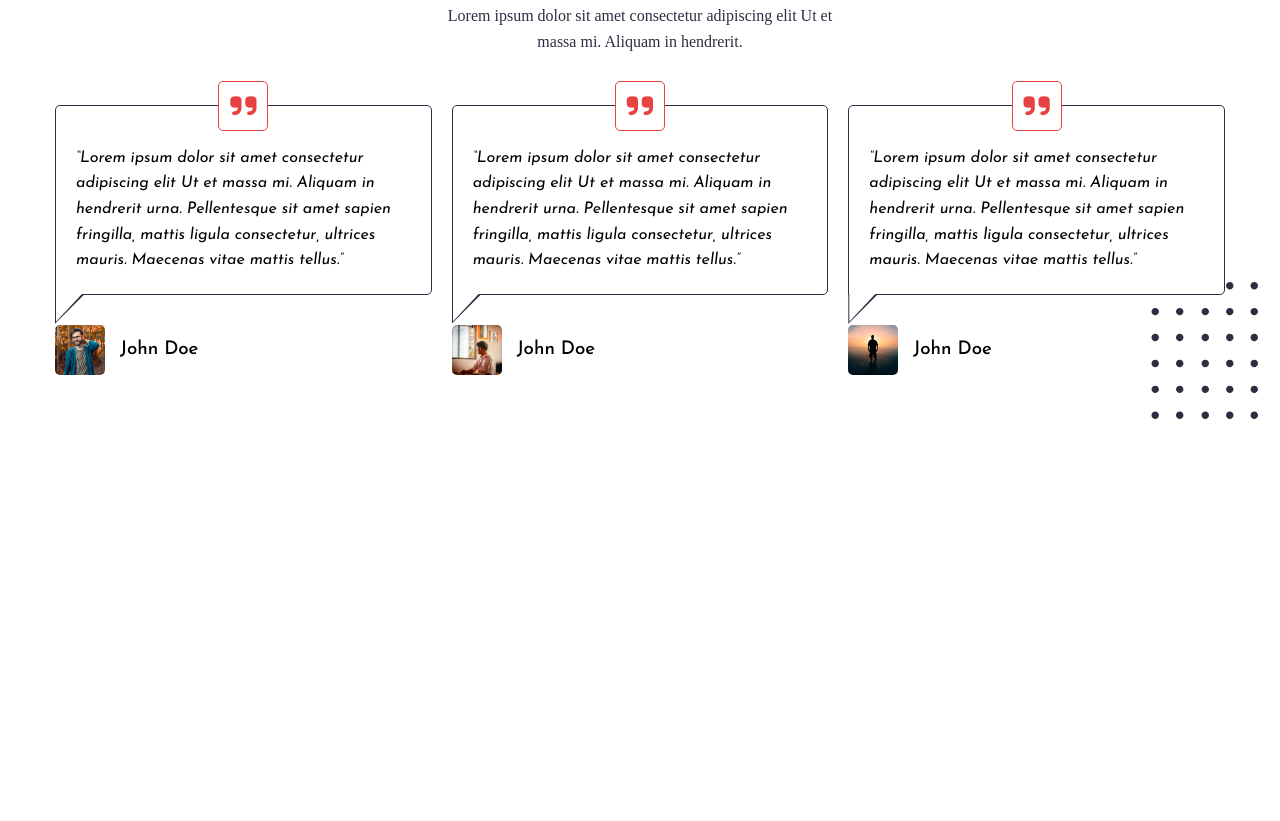
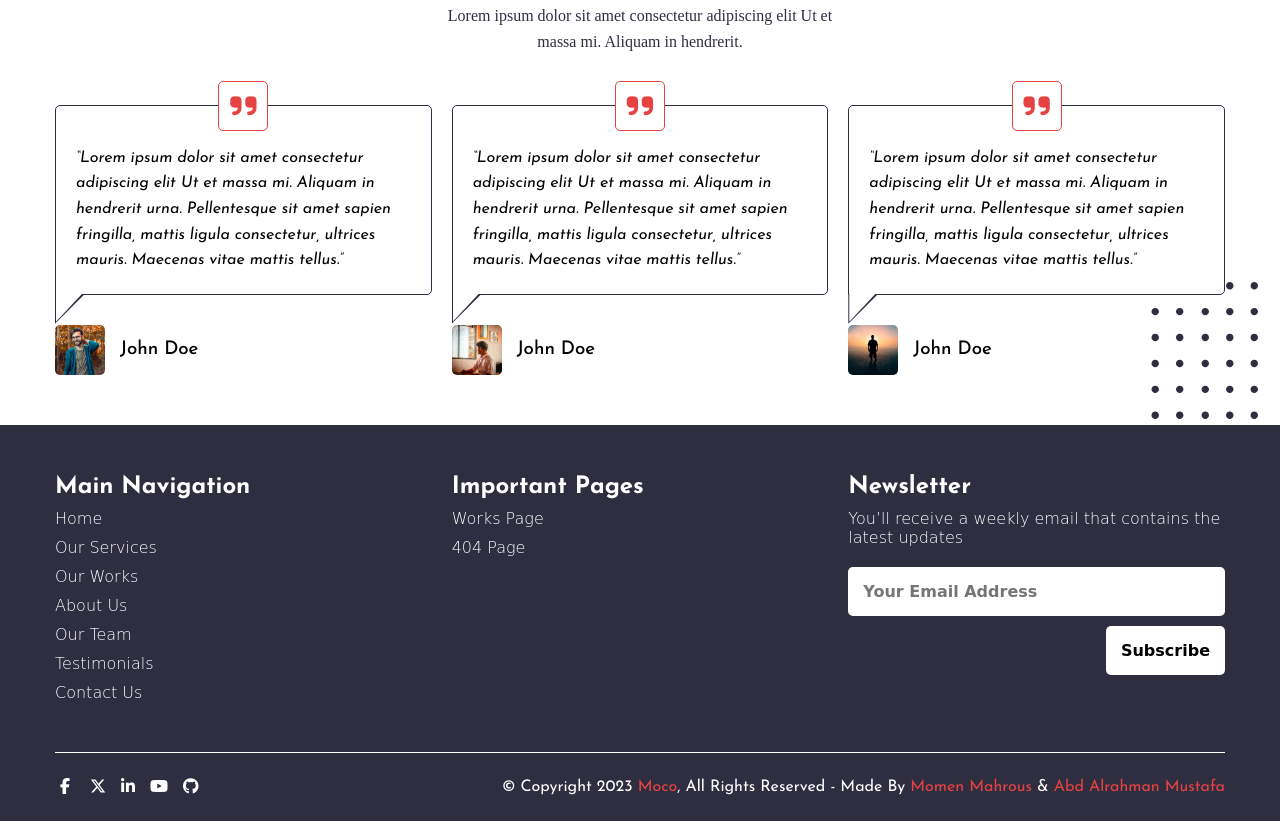
Before and after one commit to MomenMa7rous/Moco, a plain HTML site: page index.html in a window 1280 px wide. Shown: the part 3748-4569 px from the top of the page. Before the commit the page ends 4173 px from the top, so only its background shows below. Drawn offline with Linux system fonts and the light colour scheme; a web font is replaced by a local one.

Commit message:
Create Footer.

```diff
--- a/css/style.css
+++ b/css/style.css
@@ -42,7 +42,7 @@ a {
   margin-bottom: 50px;
 }
 .headers h2{
-  font:  700 60px Josefin Sans;
+  font:  700 50px Josefin Sans;
   color: var(--main-color);
   width: 100%;
   text-align: center;
@@ -57,6 +57,9 @@ a {
 }
 
 @media (min-width: 768px) {
+  .headers h2 {
+    font-size: 60px;
+  }
   .container {
     max-width: 768px;
   }
@@ -733,3 +736,157 @@ section.testimonials .testimonials-wrapper .card .user h3 {
   }
 }
 /* End of Testimonials Section */
+/* Footer */
+footer {
+  background-color: var(--main-color);
+  color: #fff;
+}
+
+footer .actions {
+  display: grid;
+  grid-template-columns: 1fr;
+  gap: 20px;
+  text-align: center;
+  padding: 50px 0;
+}
+
+footer .actions .list {
+  padding-bottom: 20px;
+  border-bottom: 1px solid #fff;
+}
+
+footer .actions .list h2 {
+  font-weight: 900;
+  margin-bottom: 10px;
+}
+
+footer .actions .list ul {
+  display: flex;
+  flex-direction: column;
+  align-items: center;
+  justify-content: center;
+  gap: 10px;
+}
+
+footer .actions .list ul li a {
+  color: #fff;
+  font-weight: 100;
+  font-family: 'Expletus Sans', cursive;
+  transition: .3s;
+}
+
+footer .actions .newsletter h2 {
+  font-weight: 900;
+  margin-bottom: 10px;
+}
+
+footer .actions .newsletter p {
+  font-weight: 100;
+  font-family: 'Expletus Sans', cursive;
+  margin-bottom: 20px;
+}
+
+footer .actions .newsletter form {
+  display: flex;
+  flex-direction: row;
+  gap: 10px;
+}
+
+footer .actions .newsletter form input {
+  flex: 1;
+  padding: 15px;
+  border-radius: 5px;
+  border: none;
+  background: #fff;
+  font-size: 16px;
+  outline: none;
+  font-family: 'Expletus Sans', cursive;
+  font-weight: 600;
+}
+
+footer .actions .newsletter form button {
+  padding: 15px;
+  border: none;
+  border-radius: 5px;
+  background-color: #fff;
+  font-size: 16px;
+  font-weight: 900;
+  font-family: 'Expletus Sans', cursive;
+  cursor: pointer;
+  transition: .3s;
+}
+
+footer .actions .newsletter form button:hover {
+  background-color: var(--sec-color);
+  color: #fff;
+}
+
+footer .actions .list ul li a:hover {
+  color: var(--sec-color);
+}
+
+footer .social {
+  display: flex;
+  justify-content: space-between;
+  align-items: center;
+  gap: 20px;
+  padding: 25px 0;
+  border-top: 1px solid #fff;
+  flex-direction: column;
+  text-align: center;
+}
+
+footer .social ul {
+  display: flex;
+  gap: 15px;
+}
+
+footer .social ul li a {
+  color: #fff;
+  transition: .3s;
+}
+
+footer .social ul li a:hover {
+  color: var(--sec-color);
+}
+
+footer .social p a, footer .social p span {
+  color: var(--sec-color);
+}
+
+@media (min-width: 768px) {
+  footer .actions {
+    display: grid;
+    grid-template-columns: repeat(2, 1fr);
+  }
+}
+
+@media (min-width: 1024px) {
+  footer .actions {
+    display: grid;
+    grid-template-columns: repeat(3, 1fr);
+  }
+  footer .actions .list {
+    padding: 0;
+    border: none;
+    text-align: left;
+  }
+  footer .actions .list ul {
+    align-items: flex-start;
+  }
+  footer .actions .newsletter {
+    text-align: left;
+  }
+  footer .actions .newsletter form {
+    flex-direction: column;
+  }
+  footer .actions .newsletter form button {
+    width: fit-content;
+    margin-left: auto;
+  }
+  footer .social {
+    flex-direction: row;
+  }
+}
+
+/* End of Footer */
--- a/index.html
+++ b/index.html
@@ -244,5 +244,90 @@
       </div>
     </div>
   </section>
+  <footer>
+    <div class="container">
+      <div class="actions">
+        <div class="list">
+          <h2>Main Navigation</h2>
+          <ul>
+            <li>
+              <a href="#">Home</a>
+            </li>
+            <li>
+              <a href="#">Our Services</a>
+            </li>
+            <li>
+              <a href="#">Our Works</a>
+            </li>
+            <li>
+              <a href="#">About Us</a>
+            </li>
+            <li>
+              <a href="#">Our Team</a>
+            </li>
+            <li>
+              <a href="#">Testimonials</a>
+            </li>
+            <li>
+              <a href="#">Contact Us</a>
+            </li>
+          </ul>
+        </div>
+        <div class="list">
+          <h2>Important Pages</h2>
+          <ul>
+            <li>
+              <a href="#">Works Page</a>
+            </li>
+            <li>
+              <a href="#">404 Page</a>
+            </li>
+          </ul>
+        </div>
+        <div class="newsletter">
+          <h2>Newsletter</h2>
+          <p>
+            You’ll receive a weekly email that contains the latest updates
+          </p>
+          <form action="#">
+            <input type="email" name="email" id="email" placeholder="Your Email Address">
+            <button type="submit">Subscribe</button>
+          </form>
+        </div>
+      </div>
+      <div class="social">
+        <ul>
+          <li>
+            <a href="#">
+              <i class="fa-brands fa-facebook-f fa-fw"></i>
+            </a>
+          </li>
+          <li>
+            <a href="#">
+              <i class="fa-brands fa-x-twitter"></i>
+            </a>
+          </li>
+          <li>
+            <a href="#">
+              <i class="fa-brands fa-linkedin-in"></i>
+            </a>
+          </li>
+          <li>
+            <a href="#">
+              <i class="fa-brands fa-youtube"></i>
+            </a>
+          </li>
+          <li>
+            <a href="#">
+              <i class="fa-brands fa-github"></i>
+            </a>
+          </li>
+        </ul>
+        <p class="copyright">
+          © Copyright 2023 <span>Moco</span>, All Rights Reserved - Made By <a href="https://github.com/MomenMa7rous" target="_blank">Momen Mahrous</a> & <a href="https://github.com/Abdulrahman-Mostafa53" target="_blank">Abd Alrahman Mustafa</a>
+        </p>
+      </div>
+    </div>
+  </footer>
 </body>
 </html>
```
